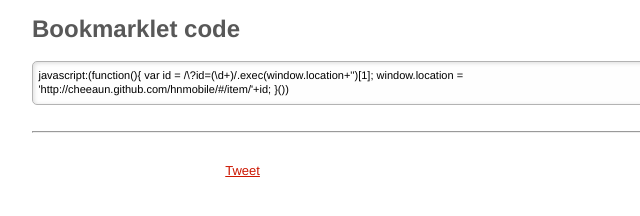
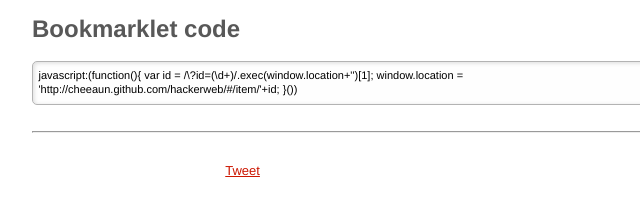
Before and after one commit to neocoder/hnmbookmarklet, a plain HTML site: page index.html in a window 1280 px wide. Shown: the part 474-690 px from the top of the page, 288-928 px from the left. Drawn offline with Linux system fonts and the light colour scheme.

Commit message:
fixed link in the textarea

```diff
--- a/index.html
+++ b/index.html
@@ -116,7 +116,7 @@
 
 	<h2>Bookmarklet code</h2>
 
-	<textarea class="code">javascript:(function(){ var id = /\?id=(\d+)/.exec(window.location+'')[1]; window.location = 'http://cheeaun.github.com/hnmobile/#/item/'+id; }())</textarea>
+	<textarea class="code">javascript:(function(){ var id = /\?id=(\d+)/.exec(window.location+'')[1]; window.location = 'http://cheeaun.github.com/hackerweb/#/item/'+id; }())</textarea>
 
 	<hr>
 
```
